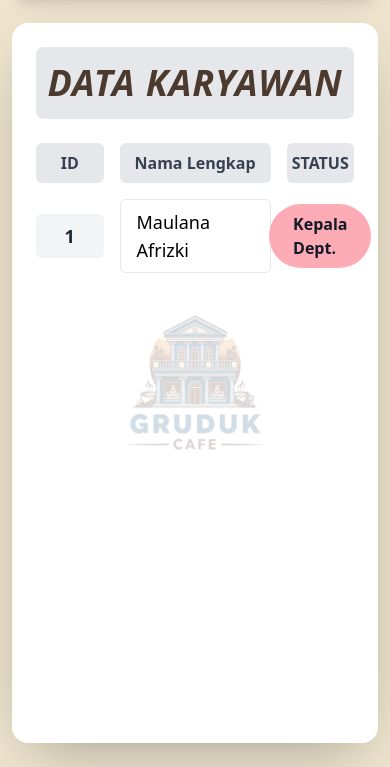
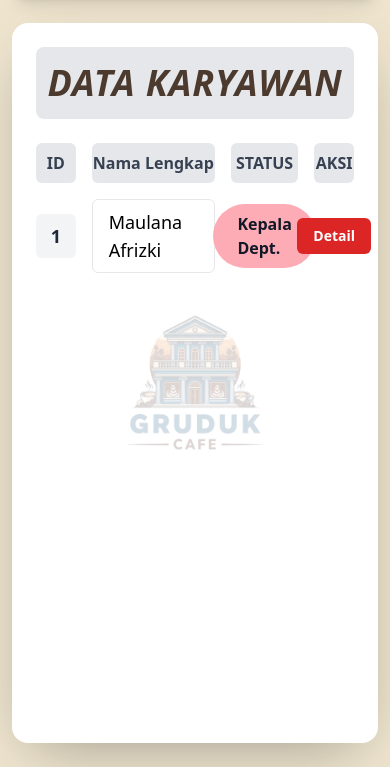
Before and after one commit to azhkiel/labsim-35, a PHP site: page /hrd_data_staff.php in a window 390 px wide. Shown: the part 745-1512 px from the top of the page. Run offline with PHP 8.4, Linux system fonts and the light colour scheme; data comes from the database, SQL or seed files in the repository; some libraries are stand-ins or nearby versions.

Commit message:
fitur lihat data user di hrd

```diff
--- a/hrd_data_staff.php
+++ b/hrd_data_staff.php
@@ -2,7 +2,7 @@
 session_start();
 include("config.php");
 
-// Query untuk mengambil data karyawan dari database
+// Ambil data karyawan dari database
 $query = "SELECT da.id_detail, da.nama, da.jabatan, da.status, da.departemen
           FROM detail_akun da
           JOIN akun_login al ON da.id_login = al.id_login
@@ -17,42 +17,38 @@ if ($result && mysqli_num_rows($result) > 0) {
     }
 }
 
-// Check for messages
-$success_message = '';
-$error_message = '';
+// Ambil pesan notifikasi dari session
+$success_message = $_SESSION['success_message'] ?? '';
+$error_message = $_SESSION['error_message'] ?? '';
+unset($_SESSION['success_message'], $_SESSION['error_message']);
 
-if (isset($_SESSION['success_message'])) {
-    $success_message = $_SESSION['success_message'];
-    unset($_SESSION['success_message']);
+// Fungsi untuk menentukan status badge
+function getStatusBadge($jabatan) {
+    if (stripos($jabatan, 'kepala') !== false || stripos($jabatan, 'head') !== false) {
+        return ['class' => 'bg-rose-300/90', 'text' => 'Kepala Dept.'];
+    } elseif (stripos($jabatan, 'staff') !== false || in_array($jabatan, ['Waitress', 'Barista'])) {
+        return ['class' => 'bg-yellow-300/80', 'text' => 'Staff'];
     }
-
-if (isset($_SESSION['error_message'])) {
-    $error_message = $_SESSION['error_message'];
-    unset($_SESSION['error_message']);
+    return ['class' => 'bg-green-300/80', 'text' => $jabatan];
 }
 ?>
 <!DOCTYPE html>
 <html lang="id" class="scroll-smooth">
-
 <head>
-  <meta charset="UTF-8" />
-  <meta name="viewport" content="width=device-width, initial-scale=1.0" />
+    <meta charset="UTF-8">
+    <meta name="viewport" content="width=device-width, initial-scale=1.0">
     <title>Data Karyawan | Gruduk Cafe</title>
     <script src="https://cdn.tailwindcss.com"></script>
     <style>
-    /* ===== Sidebar ===== */
         .side-photo {
             background-image: url('Assets/bg-sidebar.jpg');
             background-size: cover;
             background-position: center;
         }
-
         .side-overlay {
             background: rgba(59, 45, 34, .55);
             backdrop-filter: blur(1px);
         }
-
-    /* ===== Watermark kanvas ===== */
         .watermark {
             background-image: url('Assets/Logo Gruduk Cafe.png');
             background-repeat: no-repeat;
@@ -61,8 +57,6 @@ if (isset($_SESSION['error_message'])) {
             opacity: .18;
             pointer-events: none;
         }
-
-    /* ===== Tombol sidebar ===== */
         .icon-pill {
             display: inline-flex;
             align-items: center;
@@ -78,27 +72,19 @@ if (isset($_SESSION['error_message'])) {
             transition: .15s;
             box-shadow: 0 1px 3px rgba(0, 0, 0, .12);
         }
-
         .icon-pill:hover {
             background: #fff;
         }
-
-    .icon-pill svg {
-      display: block;
-    }
-
-    .icon-pill .label {
-      line-height: 1;
+        .icon-pill.active {
+            background: #c8b699;
         }
     </style>
 </head>
-
 <body class="min-h-screen bg-[#efe5cf]">
 
-  <!-- ===== LAYOUT: sidebar 360px + konten fleksibel ===== -->
 <div class="mx-auto max-w-[1500px] grid grid-cols-1 md:grid-cols-[360px,1fr] gap-6 px-3 md:px-8 py-6 items-start">
 
-    <!-- ===== SIDEBAR ===== -->
+    <!-- Sidebar -->
     <aside class="md:sticky md:top-6">
         <div class="side-photo rounded-2xl overflow-hidden shadow-lg">
             <div class="side-overlay p-5 min-h-[720px] flex flex-col gap-4 text-white">
@@ -111,26 +97,23 @@ if (isset($_SESSION['error_message'])) {
                     </div>
                 </div>
 
-          <!-- Menu -->
+                <!-- Menu Navigation -->
+                <nav class="flex flex-col gap-2">
                     <a href="hrd_dashboard.php" class="icon-pill">
                         <span class="w-8 h-8 shrink-0 inline-flex items-center justify-center">
-              <!-- home -->
                             <svg xmlns="http://www.w3.org/2000/svg" class="w-5 h-5" viewBox="0 0 24 24" fill="currentColor">
-                <path d="M12 3l9 8-1.5 1.5L12 6l-7.5 6.5L3 11l9-8z" />
-                <path d="M5 13h14v8H5z" />
+                                <path d="M12 3l9 8-1.5 1.5L12 6l-7.5 6.5L3 11l9-8z"/>
+                                <path d="M5 13h14v8H5z"/>
                             </svg>
                         </span>
                         <span class="label">Dashboard</span>
                     </a>
 
-          <a href="hrd_data_staff.php" class="icon-pill" style="background:#c8b699;">
+                    <a href="hrd_data_staff.php" class="icon-pill active">
                         <span class="w-8 h-8 shrink-0 inline-flex items-center justify-center">
-              <!-- users -->
                             <svg xmlns="http://www.w3.org/2000/svg" class="w-5 h-5" viewBox="0 0 24 24" fill="currentColor">
-                <path
-                  d="M16 11c1.66 0 2.99-1.34 2.99-3S17.66 5 16 5s-3 1.34-3 3 1.34 3 3 3zM8 11c1.66 0 2.99-1.34 2.99-3S9.66 5 8 5 5 6.34 5 8s1.34 3 3 3z" />
-                <path
-                  d="M8 13c-2.33 0-7 1.17-7 3.5V20h14v-3.5C15 14.17 10.33 13 8 13zM16 13c-.29 0-.62.02-.97.05 1.16.84 1.97 1.94 1.97 3.45V20h6v-3.5c0-2.33-4.67-3.5-7-3.5z" />
+                                <path d="M16 11c1.66 0 2.99-1.34 2.99-3S17.66 5 16 5s-3 1.34-3 3 1.34 3 3 3zM8 11c1.66 0 2.99-1.34 2.99-3S9.66 5 8 5 5 6.34 5 8s1.34 3 3 3z"/>
+                                <path d="M8 13c-2.33 0-7 1.17-7 3.5V20h14v-3.5C15 14.17 10.33 13 8 13zM16 13c-.29 0-.62.02-.97.05 1.16.84 1.97 1.94 1.97 3.45V20h6v-3.5c0-2.33-4.67-3.5-7-3.5z"/>
                             </svg>
                         </span>
                         <span class="label">Data Karyawan</span>
@@ -138,10 +121,8 @@ if (isset($_SESSION['error_message'])) {
 
                     <a href="hrd_cuti-izin.php" class="icon-pill">
                         <span class="w-8 h-8 shrink-0 inline-flex items-center justify-center">
-              <!-- mail -->
                             <svg xmlns="http://www.w3.org/2000/svg" class="w-5 h-5" viewBox="0 0 24 24" fill="currentColor">
-                <path
-                  d="M20 4H4a2 2 0 00-2 2v12a2 2 0 002 2h16a2 2 0 002-2V6a2 2 0 00-2-2zm0 2v.01L12 13 4 6.01V6h16zM4 18V8.236l7.386 5.676a1 1 0 001.228 0L20 8.236V18H4z" />
+                                <path d="M20 4H4a2 2 0 00-2 2v12a2 2 0 002 2h16a2 2 0 002-2V6a2 2 0 00-2-2zm0 2v.01L12 13 4 6.01V6h16zM4 18V8.236l7.386 5.676a1 1 0 001.228 0L20 8.236V18H4z"/>
                             </svg>
                         </span>
                         <span class="label">Cuti / Izin</span>
@@ -150,8 +131,7 @@ if (isset($_SESSION['error_message'])) {
                     <a href="hrd_absensi.php" class="icon-pill">
                         <span class="w-8 h-8 shrink-0 inline-flex items-center justify-center">
                             <svg xmlns="http://www.w3.org/2000/svg" class="w-5 h-5" viewBox="0 0 24 24" fill="currentColor">
-                <path
-                  d="M19 4h-1V2h-2v2H8V2H6v2H5c-1.11 0-2 .9-2 2v13a2 2 0 002 2h14a2 2 0 002-2V6c0-1.1-.89-2-2-2zm0 15H5V9h14v10z" />
+                                <path d="M19 4h-1V2h-2v2H8V2H6v2H5c-1.11 0-2 .9-2 2v13a2 2 0 002 2h14a2 2 0 002-2V6c0-1.1-.89-2-2-2zm0 15H5V9h14v10z"/>
                             </svg>
                         </span>
                         <span class="label">Absensi</span>
@@ -159,34 +139,31 @@ if (isset($_SESSION['error_message'])) {
 
                     <a href="hrd_biodata.php" class="icon-pill">
                         <span class="w-8 h-8 shrink-0 inline-flex items-center justify-center">
-              <!-- single user -->
                             <svg xmlns="http://www.w3.org/2000/svg" class="w-5 h-5" viewBox="0 0 24 24" fill="currentColor">
-                <path
-                  d="M12 12c2.7 0 5-2.3 5-5s-2.3-5-5-5-5 2.3-5 5 2.3 5 5 5zm0 2c-3.3 0-10 1.7-10 5v3h20v-3c0-3.3-6.7-5-10-5z" />
+                                <path d="M12 12c2.7 0 5-2.3 5-5s-2.3-5-5-5-5 2.3-5 5 2.3 5 5 5zm0 2c-3.3 0-10 1.7-10 5v3h20v-3c0-3.3-6.7-5-10-5z"/>
                             </svg>
                         </span>
                         <span class="label">Biodata</span>
                     </a>
-          <!-- Log out -->
+                </nav>
+
+                <!-- Logout -->
                 <div class="mt-auto">
-            <a href="signin_as.php"
-              class="w-full rounded-full bg-[#6b4b3e] hover:bg-[#b38963] text-white font-semibold text-sm py-2 shadow block text-center">
+                    <a href="signin_as.php" class="w-full rounded-full bg-[#6b4b3e] hover:bg-[#b38963] text-white font-semibold text-sm py-2 shadow block text-center">
                         Log out
                     </a>
                 </div>
-
             </div>
         </div>
     </aside>
 
-    <!-- ===== KONTEN: DATA KARYAWAN ===== -->
+    <!-- Main Content -->
     <main>
-      <div
-        class="relative mx-auto w-full max-w-[1200px] rounded-2xl bg-white shadow-[0_20px_60px_-20px_rgba(0,0,0,.35)] min-h-[720px] overflow-hidden">
+        <div class="relative mx-auto w-full max-w-[1200px] rounded-2xl bg-white shadow-[0_20px_60px_-20px_rgba(0,0,0,.35)] min-h-[720px] overflow-hidden">
             <div class="absolute inset-0 watermark"></div>
 
             <div class="relative p-6 md:p-8">
-          <!-- Judul -->
+                <!-- Title -->
                 <div class="mx-auto w-full max-w-[1050px]">
                     <div class="rounded-lg bg-gray-200 text-center">
                         <h1 class="py-4 text-4xl md:text-5xl font-extrabold italic tracking-wide text-[#4b3a2d]">
@@ -195,51 +172,39 @@ if (isset($_SESSION['error_message'])) {
                     </div>
                 </div>
 
-          <!-- Grid "tabel" -->
+                <!-- Employee Table -->
                 <div class="mt-6 mx-auto w-full max-w-[1050px]">
+                    <!-- Table Header -->
                     <div class="grid grid-cols-12 gap-4 items-center">
-              <div
-                class="col-span-3 text-center bg-gray-200 py-2 rounded-md text-base md:text-lg font-semibold text-gray-700">
-                ID</div>
-              <div
-                class="col-span-6 text-center bg-gray-200 py-2 rounded-md text-base md:text-lg font-semibold text-gray-700">
-                Nama Lengkap</div>
-              <div
-                class="col-span-3 text-center bg-gray-200 py-2 rounded-md text-base md:text-lg font-semibold text-gray-700">
-                STATUS</div>
+                        <div class="col-span-2 text-center bg-gray-200 py-2 rounded-md text-base md:text-lg font-semibold text-gray-700">ID</div>
+                        <div class="col-span-5 text-center bg-gray-200 py-2 rounded-md text-base md:text-lg font-semibold text-gray-700">Nama Lengkap</div>
+                        <div class="col-span-3 text-center bg-gray-200 py-2 rounded-md text-base md:text-lg font-semibold text-gray-700">STATUS</div>
+                        <div class="col-span-2 text-center bg-gray-200 py-2 rounded-md text-base md:text-lg font-semibold text-gray-700">AKSI</div>
                     </div>
 
+                    <!-- Table Rows -->
                     <?php if (!empty($karyawan)): ?>
                         <?php foreach ($karyawan as $k): ?>
+                            <?php $badge = getStatusBadge($k['jabatan']); ?>
                             <div class="mt-4 grid grid-cols-12 gap-4 items-center">
-                  <div class="col-span-3 text-center bg-gray-100 py-2 rounded-md text-lg font-semibold text-gray-800">
-                    <?php echo htmlspecialchars($k['id_detail']); ?>
+                                <div class="col-span-2 text-center bg-gray-100 py-2 rounded-md text-lg font-semibold text-gray-800">
+                                    <?= htmlspecialchars($k['id_detail']) ?>
                                 </div>
-                  <div class="col-span-6">
+                                <div class="col-span-5">
                                     <div class="bg-white/90 border border-gray-200 rounded-md px-4 py-2 text-lg">
-                      <?php echo htmlspecialchars($k['nama']); ?>
+                                        <?= htmlspecialchars($k['nama']) ?>
                                     </div>
                                 </div>
                                 <div class="col-span-3 flex justify-center">
-                    <?php
-                    $status_class = '';
-                    $status_text = $k['jabatan'];
-
-                    // Tentukan class warna berdasarkan jabatan
-                    if (stripos($k['jabatan'], 'kepala') !== false || stripos($k['jabatan'], 'head') !== false) {
-                        $status_class = 'bg-rose-300/90';
-                        $status_text = 'Kepala Dept.';
-                    } elseif (stripos($k['jabatan'], 'staff') !== false || $k['jabatan'] == 'Waitress' || $k['jabatan'] == 'Barista') {
-                        $status_class = 'bg-yellow-300/80';
-                        $status_text = 'Staff';
-                    } else {
-                        $status_class = 'bg-green-300/80';
-                        $status_text = $k['jabatan'];
-                    }
-                    ?>
-                    <span class="px-6 py-2 rounded-full <?php echo $status_class; ?> text-gray-900 font-semibold">
-                      <?php echo htmlspecialchars($status_text); ?>
+                                    <span class="px-6 py-2 rounded-full <?= $badge['class'] ?> text-gray-900 font-semibold">
+                                        <?= htmlspecialchars($badge['text']) ?>
                                     </span>
+                                </div>
+                                <div class="col-span-2 flex justify-center">
+                                    <button onclick="showDetailModal(<?= $k['id_detail'] ?>)"
+                                            class="px-4 py-2 bg-red-600 text-white rounded-md hover:bg-red-700 transition text-sm font-semibold">
+                                        Detail
+                                    </button>
                                 </div>
                             </div>
                         <?php endforeach; ?>
@@ -249,26 +214,43 @@ if (isset($_SESSION['error_message'])) {
                         </div>
                     <?php endif; ?>
                 </div>
-          <!-- Tombol Add Staff -->
-          <!-- <div class="flex justify-end mt-8 max-w-[1050px] mx-auto">
-            <button id="openAddStaff"
-              class="rounded-full bg-[#6b4b3e] hover:bg-[#b38963] text-white font-extrabold tracking-wide px-6 py-2 shadow">
-              ADD STAFF
+            </div>
+        </div>
+    </main>
+</div>
+
+<!-- Modal Detail Karyawan -->
+<div id="detailModal" class="hidden fixed inset-0 bg-black bg-opacity-50 flex justify-center items-center z-50">
+    <div class="bg-white p-6 rounded-lg shadow-xl w-full max-w-2xl max-h-[90vh] overflow-y-auto">
+        <div class="flex justify-between items-center mb-4">
+            <h3 class="text-xl font-bold text-gray-800">Detail Data Karyawan</h3>
+            <button type="button" onclick="hideDetailModal()" class="text-gray-500 hover:text-gray-700">
+                <svg class="w-6 h-6" fill="none" stroke="currentColor" viewBox="0 0 24 24">
+                    <path stroke-linecap="round" stroke-linejoin="round" stroke-width="2" d="M6 18L18 6M6 6l12 12"/>
+                </svg>
             </button>
-          </div> -->
+        </div>
 
-<!-- Include Modal -->
-<?php include('modal_add_staff.php'); ?>
+        <div id="detailContent" class="space-y-4">
+            <!-- Content will be loaded via JavaScript -->
+        </div>
 
-<!-- Notification Messages -->
+        <div class="flex justify-end mt-6">
+            <button type="button" onclick="hideDetailModal()" class="px-4 py-2 bg-gray-300 text-gray-800 rounded-md hover:bg-gray-400 transition">
+                Tutup
+            </button>
+        </div>
+    </div>
+</div>
+
+<!-- Notifications -->
 <?php if ($success_message): ?>
-
-<script>
-  setTimeout(() => {
-    const alert = document.getElementById('successAlert');
-    if (alert) alert.remove();
-  }, 5000);
-</script>
+<div id="successAlert" class="fixed top-4 right-4 bg-green-500 text-white px-6 py-3 rounded-lg shadow-lg z-50 flex items-center gap-2">
+    <svg class="w-5 h-5" fill="currentColor" viewBox="0 0 20 20">
+        <path fill-rule="evenodd" d="M10 18a8 8 0 100-16 8 8 0 000 16zm3.707-9.293a1 1 0 00-1.414-1.414L9 10.586 7.707 9.293a1 1 0 00-1.414 1.414l2 2a1 1 0 001.414 0l4-4z" clip-rule="evenodd"/>
+    </svg>
+    <?= htmlspecialchars($success_message) ?>
+</div>
 <?php endif; ?>
 
 <?php if ($error_message): ?>
@@ -276,20 +258,79 @@ if (isset($_SESSION['error_message'])) {
     <svg class="w-5 h-5" fill="currentColor" viewBox="0 0 20 20">
         <path fill-rule="evenodd" d="M10 18a8 8 0 100-16 8 8 0 000 16zM8.707 7.293a1 1 0 00-1.414 1.414L8.586 10l-1.293 1.293a1 1 0 101.414 1.414L10 11.414l1.293 1.293a1 1 0 001.414-1.414L11.414 10l1.293-1.293a1 1 0 00-1.414-1.414L10 8.586 8.707 7.293z" clip-rule="evenodd"/>
     </svg>
-  <?php echo htmlspecialchars($error_message); ?>
+    <?= htmlspecialchars($error_message) ?>
 </div>
+<?php endif; ?>
+
+<!-- JavaScript -->
 <script>
+function showDetailModal(idDetail) {
+    fetch(`get_karyawan_detail.php?id=${idDetail}`)
+        .then(response => response.json())
+        .then(data => {
+            const content = data.success ? `
+                <div class="grid grid-cols-2 gap-4">
+                    <div>
+                        <label class="block text-sm font-semibold text-gray-700">ID Karyawan</label>
+                        <p class="text-gray-900">${data.data.id_detail}</p>
+                    </div>
+                    <div>
+                        <label class="block text-sm font-semibold text-gray-700">Nama</label>
+                        <p class="text-gray-900">${data.data.nama}</p>
+                    </div>
+                    <div>
+                        <label class="block text-sm font-semibold text-gray-700">Jabatan</label>
+                        <p class="text-gray-900">${data.data.jabatan}</p>
+                    </div>
+                    <div>
+                        <label class="block text-sm font-semibold text-gray-700">Departemen</label>
+                        <p class="text-gray-900">${data.data.departemen}</p>
+                    </div>
+                    <div>
+                        <label class="block text-sm font-semibold text-gray-700">Status</label>
+                        <p class="text-gray-900">${data.data.status}</p>
+                    </div>
+                    <div>
+                        <label class="block text-sm font-semibold text-gray-700">Email</label>
+                        <p class="text-gray-900">${data.data.email || '-'}</p>
+                    </div>
+                    <div class="col-span-2">
+                        <label class="block text-sm font-semibold text-gray-700">Alamat</label>
+                        <p class="text-gray-900">${data.data.alamat || '-'}</p>
+                    </div>
+                </div>
+            ` : '<div class="text-center text-red-600">Gagal memuat data karyawan.</div>';
+
+            document.getElementById('detailContent').innerHTML = content;
+        })
+        .catch(error => {
+            console.error('Error:', error);
+            document.getElementById('detailContent').innerHTML = '<div class="text-center text-red-600">Terjadi error saat memuat data.</div>';
+        });
+
+    document.getElementById('detailModal').classList.remove('hidden');
+}
+
+function hideDetailModal() {
+    document.getElementById('detailModal').classList.add('hidden');
+}
+
+// Close modal on outside click
+document.addEventListener('click', function(e) {
+    const modal = document.getElementById('detailModal');
+    if (e.target === modal) hideDetailModal();
+});
+
+// Auto-hide notifications
 setTimeout(() => {
-    const alert = document.getElementById('errorAlert');
+    ['successAlert', 'errorAlert'].forEach(id => {
+        const alert = document.getElementById(id);
         if (alert) alert.remove();
+    });
 }, 5000);
 </script>
-<?php endif; ?>
-        </div>
-      </div>
-    </main>
 
-  </div>
+<?php include('modal_add_staff.php'); ?>
+
 </body>
-
 </html>
```
Also changed, not shown: get_karyawan_detail.php (added, +32 -0 lines). Lines whose indentation alone changed are shown as unchanged.
